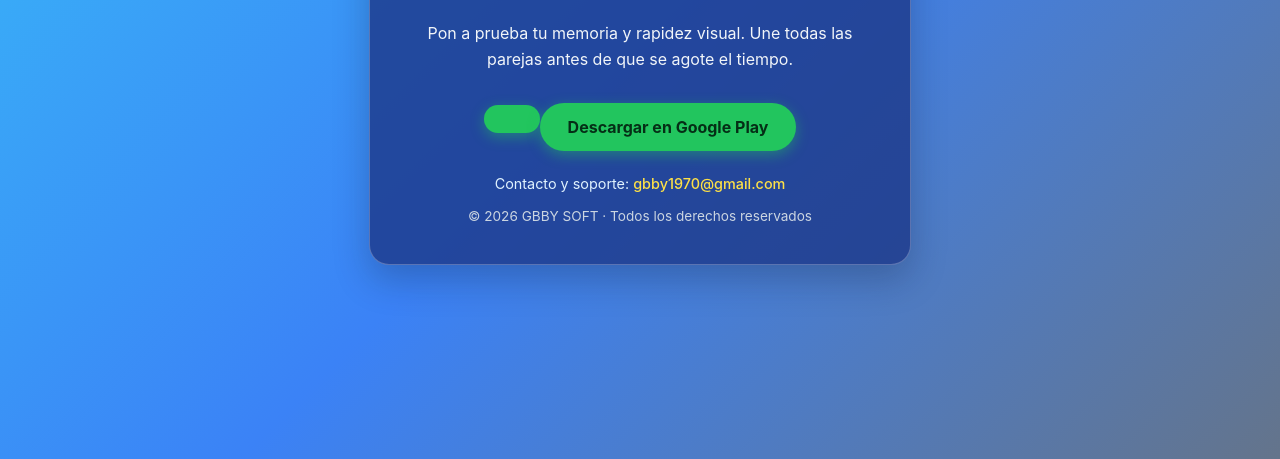
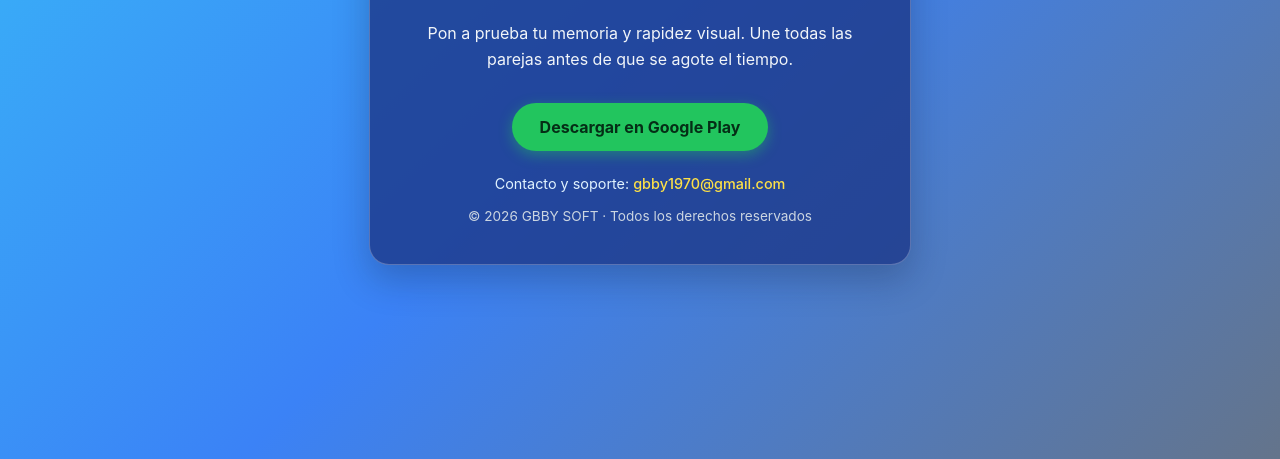
Before and after one commit to gbby1970-web/gbby1970-web.github.io, a plain HTML site: page index.html in a window 1280 px wide. Shown: the part 341-800 px from the top of the page. Drawn offline with Linux system fonts and the light colour scheme.

Commit message:
Update index.html

```diff
--- a/index.html
+++ b/index.html
@@ -95,8 +95,7 @@
     <p>
       Pon a prueba tu memoria y rapidez visual. Une todas las parejas antes de que se agote el tiempo.
     </p>
-    <a class="btn" href="https://google.com" target="_blank">
-    <a class="btn" href="https://play.google.com/store/apps/details?id=com.rollingcouples" target="_blank">
+   <a class="btn" href="https://play.google.com/store/apps/details?id=com.rollingcouples" target="_blank">
    Descargar en Google Play
     </a>
     <div class="contact">
```
